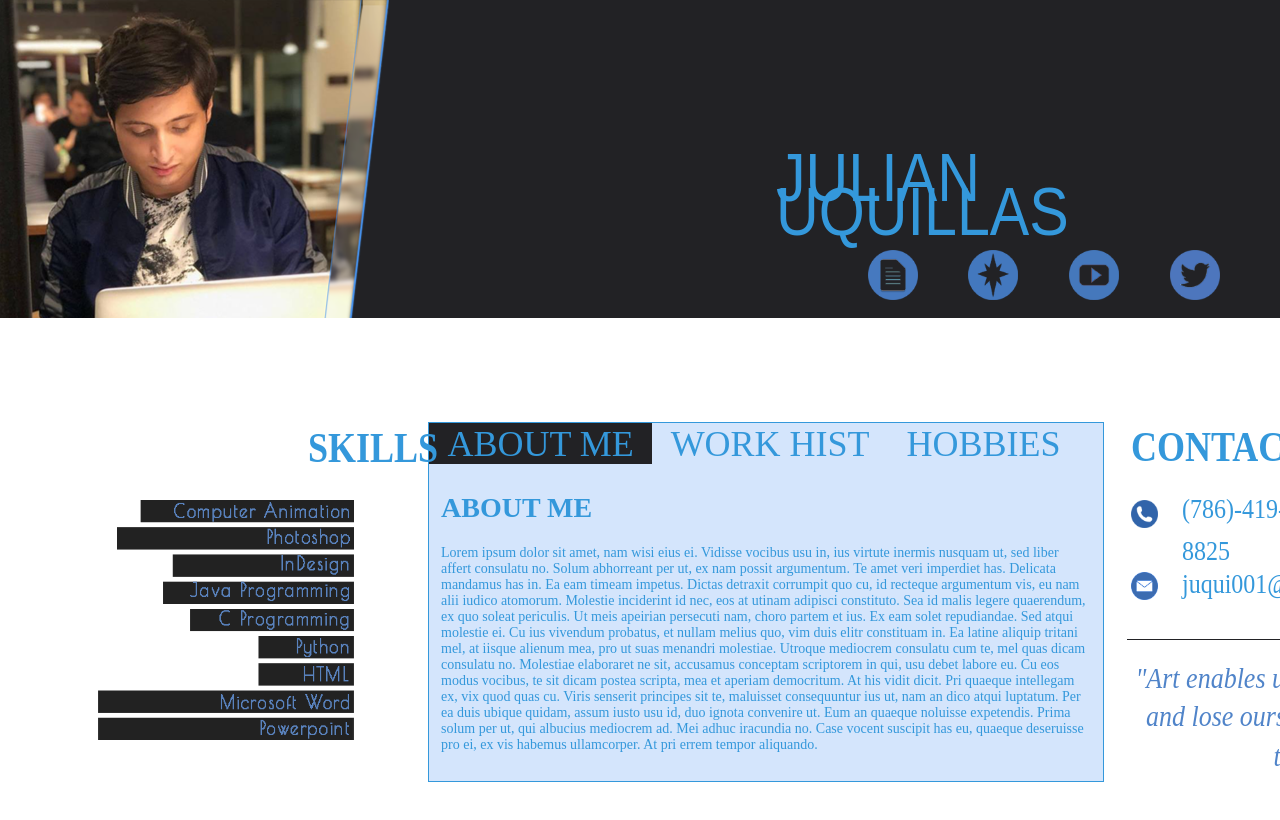
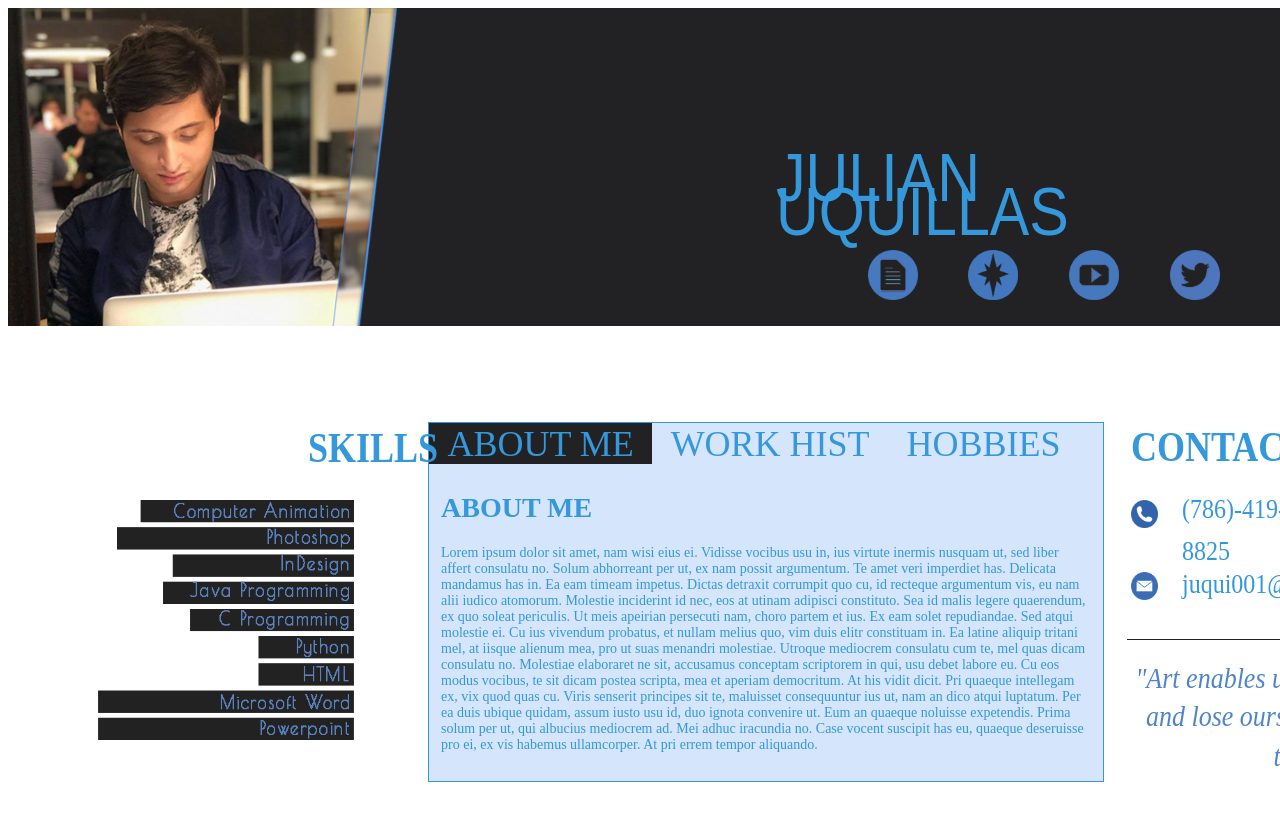
Before and after one commit to juliansparks/resume, a plain HTML site: page index.html in a window 1280 px wide. Shown: the top 820 px of the page. Drawn offline with Linux system fonts and the light colour scheme.

Commit message:
edit code

```diff
--- a/main.css
+++ b/main.css
@@ -1,9 +1,7 @@
 .topbar {
     position: relative;
-    width: 101.1%;
     height:22.7em;
-    margin-top: -8px;
-    margin-left: -8px;
+
 
 }
 
```
